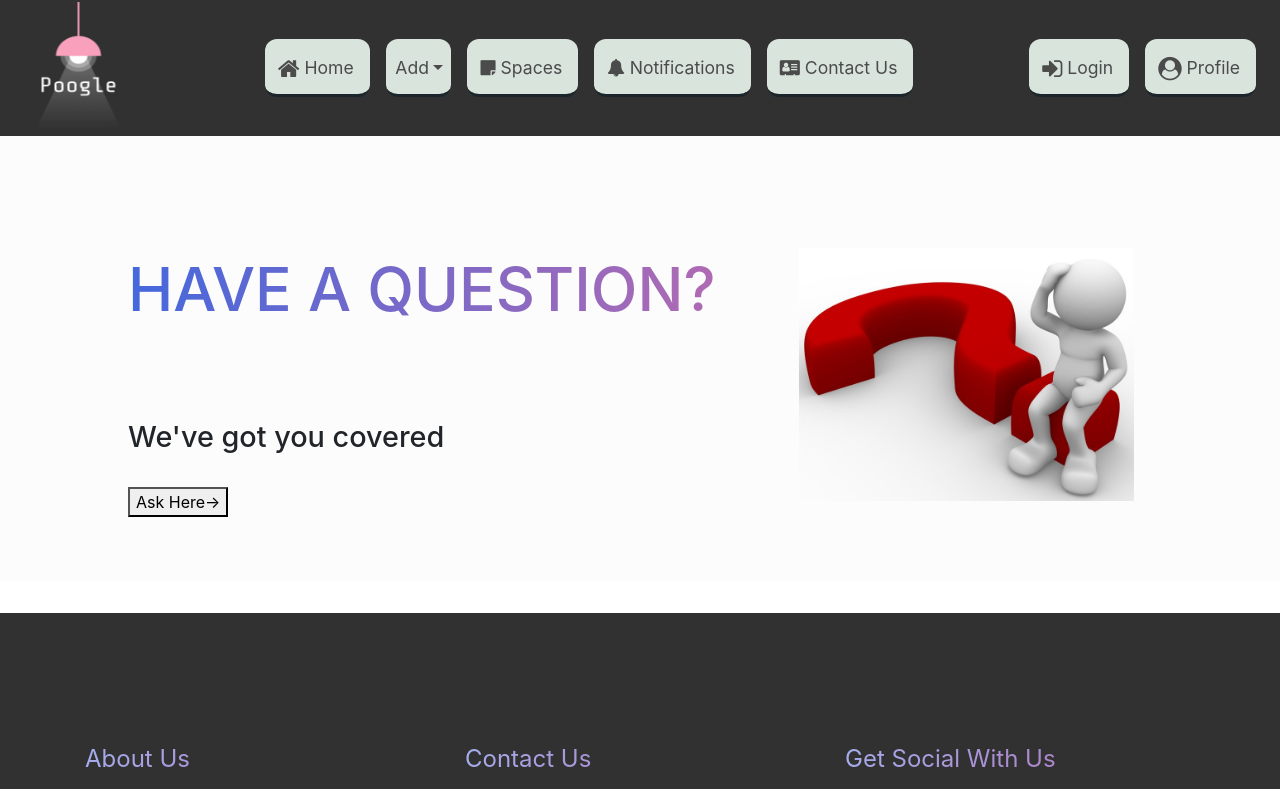
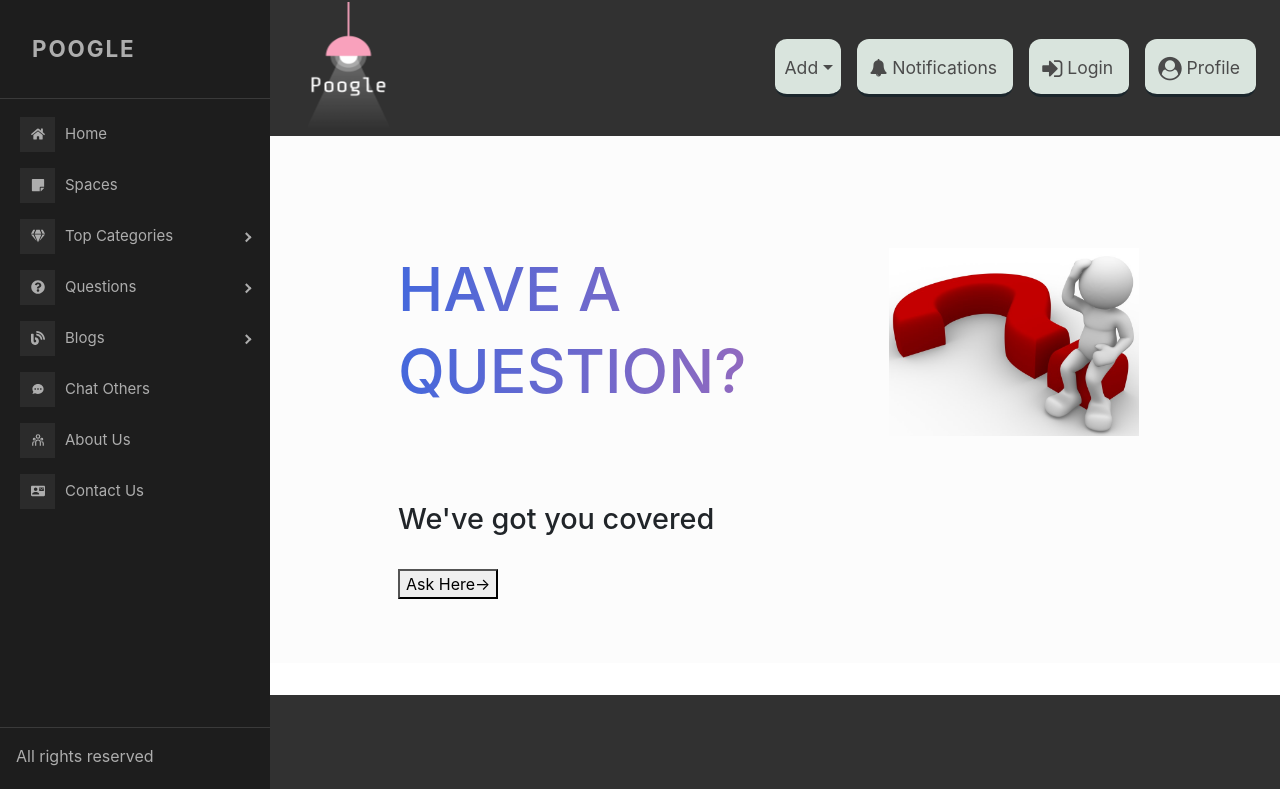
Before and after one commit to bhaveshkumarpassi/Poogle, a React (Create React App) app: page /home in a window 1280 px wide. Shown: the top 789 px of the page. Built offline with nearby package versions, Linux system fonts and the light colour scheme; no server answers.

Commit message:
Added Sidebar
Added common sidebar

```diff
--- a/package.json
+++ b/package.json
@@ -19,6 +19,7 @@
     "react-infinite-scroll-component": "^5.1.0",
     "react-loading": "^2.0.3",
     "react-popper": "^2.2.4",
+    "react-pro-sidebar": "^0.5.0",
     "react-redux": "^7.2.2",
     "react-router-dom": "^5.2.0",
     "react-scripts": "4.0.1",
@@ -26,6 +27,7 @@
     "redux": "^4.0.5",
     "redux-logger": "^3.0.6",
     "redux-thunk": "^2.3.0",
+    "styled-components": "^5.2.1",
     "web-vitals": "^0.2.4"
   },
   "scripts": {
--- /dev/null
+++ b/src/App.css
@@ -0,0 +1,40 @@
+.app{
+    display:flex;
+    position: relative;
+    height:100vh;
+}
+.app main{
+    /* padding: 24px; */
+    flex-grow: 1;
+    display: flex;
+    flex-direction: column;
+    overflow-y: auto;
+}
+.app main .btn-toggle{
+    cursor: pointer;
+    width: 55px;
+    height: 55px;
+    background: #353535;
+    color: #fff;
+    text-align: center;
+    border-radius: 50%;
+    display: flex;
+    align-items: center;
+    justify-content: center;
+    font-size: 15px;
+    z-index: 115;
+    position: absolute;
+    margin-left: 3px;
+    margin-top: 10px;
+    font-size: 25px;
+    display: none;
+}
+.app main .btn-toggle:hover{
+    background-color: var(--color-primary-blue);
+}
+@media screen and (max-width:768px)
+{
+    .app main .btn-toggle{
+        display: flex;
+    }
+}
--- a/src/App.js
+++ b/src/App.js
@@ -1,24 +1,41 @@
-import React, { Component } from "react";
-import { BrowserRouter } from "react-router-dom";
+import React, { useState } from "react";
+import { BrowserRouter, Router } from "react-router-dom";
 import Main from "./components/main";
 import { Provider } from "react-redux";
 import { ConfigureStore } from "./redux/configureStore";
-
+import history from './history';
+import {FaBars} from 'react-icons/fa';
+import Sidebar from './components/sidebar/sidebar'
+import Header from './components/header_footer/header'
+import Footer from './components/header_footer/footer'
+import './App.css';
 const store = ConfigureStore();
 
 function App() {
+	const [collapsed, setCollapsed] = useState(false);
+	const [toggled, setToggled] = useState(false);
+	const handleCollapsedChange = (checked) => {
+		setCollapsed(checked);
+	  };
+	const handleToggleSidebar = (value) => {
+		setToggled(value);
+	};
 	return (
-		// <div>
-		//   <BrowserRouter>
-		//     <Main />
-		//   </BrowserRouter>
-		// </div>
-		// provides access of redux to store to main and thus to all othet components.
 		<Provider store={store}>
 			<BrowserRouter>
-				<div className="App">
-					<Main />
+				<Router history={history}>
+					<div className={`app  ${toggled? 'toggled':''}`}>
+					<Sidebar collapsed={collapsed} toggled={toggled} handleToggleSidebar={handleToggleSidebar}/>
+					<main>
+						<div className="btn-toggle" onClick={() => handleToggleSidebar(true)}>
+							<FaBars />
+						</div>
+							<Header />
+							<Main />
+							<Footer/>
+					</main>
 				</div>
+				</Router>
 			</BrowserRouter>
 		</Provider>
 	);
--- a/src/components/header_footer/header.js
+++ b/src/components/header_footer/header.js
@@ -21,9 +21,7 @@ class header extends Component {
                     <Navbar.Toggle aria-controls="responsive-navbar-nav" />
                     <Navbar.Collapse id="responsive-navbar-nav">
                         <Nav className="ml-auto RightNav">
-                            <Link to="/home" className="nav-link"><span className="NavLink"><span className="fa fa-home fa-lg"></span>  Home</span></Link>
-
-                            <NavDropdown title="Add" id="basic-nav-dropdown">
+                        <NavDropdown title="Add" id="basic-nav-dropdown">
                                 <NavDropdown.Item>
                                     <Link to="#" className="dropdown_nav-link">Add Question</Link>
                                 </NavDropdown.Item>
@@ -33,17 +31,8 @@ class header extends Component {
                                 <NavDropdown.Item>
                                     <Link to="#" className="dropdown_nav-link">Add Blog</Link>
                                 </NavDropdown.Item>
-
                             </NavDropdown>
-
-                            {/* <Link to="#" className="nav-link"><span className="NavLink">Categories</span></Link> */}
-                            <Link to="/spaces" className="nav-link"><span className="NavLink"><span className="fa fa-sticky-note"></span>  Spaces</span></Link>
                             <Link to="#" className="nav-link"><span className="NavLink"><span className="fa fa-bell"></span>  Notifications</span></Link>
-                            <Link to="#" className="nav-link"><span className="NavLink"><span className="fa fa-address-card"></span>  Contact Us</span></Link>
-                            <NavDropdown.Divider />
-                        </Nav>
-
-                        <Nav className="ml-auto RightNav">
                             {/* if user is not logged in then we will show only this */}
                             <Link to="/register" className="nav-link"><span className="NavLink"><span className="fa fa-sign-in fa-lg"></span>  Login</span></Link>
                             {/* otherwise */}
--- a/src/components/main.js
+++ b/src/components/main.js
@@ -2,9 +2,6 @@ import React, { Component } from "react";
 import { Route, Router, Switch, Redirect, withRouter } from "react-router-dom";
 import { connect } from "react-redux";
 import { fetchSpaces, fetchQuestions } from "../redux/ActionCreators";
-import history from "../history";
-import Header from "./header_footer/header";
-import Footer from "./header_footer/footer";
 import Home from "./home_page/home";
 import Spaces from "./spaces_page/Spaces";
 import Questions from "./all_ques_page/questions";
@@ -25,6 +22,7 @@ const mapDispatchToProps = (dispatch) => ({
 		dispatch(fetchQuestions());
 	}
 });
+
 
 class Main extends Component {
 	constructor(props) {
@@ -59,8 +57,6 @@ class Main extends Component {
 
 		return (
 			<div>
-				<Router history={history}>
-					<Header />
 				<Switch>
 					<Route path="/home" component={() => <Home />} />
 					<Route
@@ -72,8 +68,6 @@ class Main extends Component {
 					<Route exact path="/profile/:userId" component={Profile_page} />
 					<Redirect to="/home" />
 				</Switch>
-					<Footer />
-				</Router>
 			</div>
 		);
 	}
--- a/src/components/profile_page/profile.js
+++ b/src/components/profile_page/profile.js
@@ -163,11 +163,9 @@ class profile extends Component {
                 <section className="top_section">
                     <Container>
                         <Row>
-                            <Col md={3}>
-                                LeftSidebar
-                            </Col>
+                            <Col md={1}></Col>
 
-                            <Col md={9}>
+                            <Col md={10}>
                                 <Col xs={6} sm={5} md={5}>
                                     <Breadcrumb className='mb-5'>
                                         <BreadcrumbItem><Link to="/home">Home</Link></BreadcrumbItem>
@@ -187,6 +185,7 @@ class profile extends Component {
                                 </div>
                                 {this.renderAbout()}
                             </Col>
+                            <Col md={1}></Col>
                         </Row>
                     </Container>
 
--- /dev/null
+++ b/src/components/sidebar/sidebar.css
@@ -0,0 +1,13 @@
+.pro-sidebar-header{
+padding: 2rem;
+font-size: 140%;
+font-weight: bold;
+text-transform: uppercase;
+letter-spacing: 0.12rem;
+}
+
+
+
+.pro-sidebar-footer{
+    padding:1rem;
+}
--- /dev/null
+++ b/src/components/sidebar/sidebar.js
@@ -0,0 +1,58 @@
+import React from 'react';
+import { ProSidebar, SidebarHeader,  SidebarFooter, SidebarContent,Menu, MenuItem, SubMenu } from 'react-pro-sidebar';
+import 'react-pro-sidebar/dist/css/styles.css';
+import '../main';
+import {Link} from 'react-router-dom';
+import { FaHome, FaGem, FaStickyNote, FaBlog, FaQuestionCircle} from 'react-icons/fa';
+import {MdContactMail} from 'react-icons/md'
+import {RiTeamLine} from 'react-icons/ri'
+import {HiChat} from 'react-icons/hi'
+import './sidebar.css'
+
+function Sidebar({collapsed, toggled, handleToggleSidebar}){
+return(
+<ProSidebar breakPoint='md' collapsed={collapsed}
+          toggled={toggled} onToggle={handleToggleSidebar}
+>
+    <SidebarHeader>
+        Poogle
+    </SidebarHeader>
+    <SidebarContent>
+  <Menu iconShape="square">
+    <MenuItem icon={<FaHome />}>
+      Home <Link to="/home"/>
+    </MenuItem>
+
+    <MenuItem icon={<FaStickyNote />}>
+      Spaces <Link to="/spaces"/>
+    </MenuItem>
+
+    <SubMenu title="Top Categories" icon={<FaGem />}>
+      <MenuItem>Top Questions</MenuItem>
+      <MenuItem>Top Blogs</MenuItem>
+      <MenuItem>Top Answers</MenuItem>
+    </SubMenu>
+    <SubMenu title="Questions" icon={<FaQuestionCircle />}>
+      <MenuItem>Latest questions</MenuItem>
+      <MenuItem>Unanswered</MenuItem>
+      <MenuItem>Most viewed</MenuItem>
+      <MenuItem>All questions</MenuItem>
+    </SubMenu>
+    <SubMenu title="Blogs" icon={<FaBlog />}>
+      <MenuItem>Latest blogs</MenuItem>
+      <MenuItem>Most viewed</MenuItem>
+      <MenuItem>All blogs</MenuItem>
+    </SubMenu>
+    <MenuItem icon={<HiChat />}>Chat Others</MenuItem>
+    <MenuItem icon={<RiTeamLine />}>About Us</MenuItem>
+    <MenuItem icon={<MdContactMail />}>Contact Us</MenuItem>
+  </Menu>
+  </SidebarContent>
+  <SidebarFooter>
+      <p>All rights reserved</p>
+  </SidebarFooter>
+</ProSidebar>
+)
+}
+
+export default Sidebar;
--- a/src/index.css
+++ b/src/index.css
@@ -25,3 +25,10 @@ code {
 .top_section {
 	margin-top: 3rem;
 }
+.main{
+	padding: 24px;
+	flex-grow: 1;
+	display: flex;
+	flex-direction: column;
+	overflow-y: auto;
+}
```
Also changed, not shown: 1 other file (tests, documents, lock files or other folders). Lines whose indentation alone changed are shown as unchanged.
